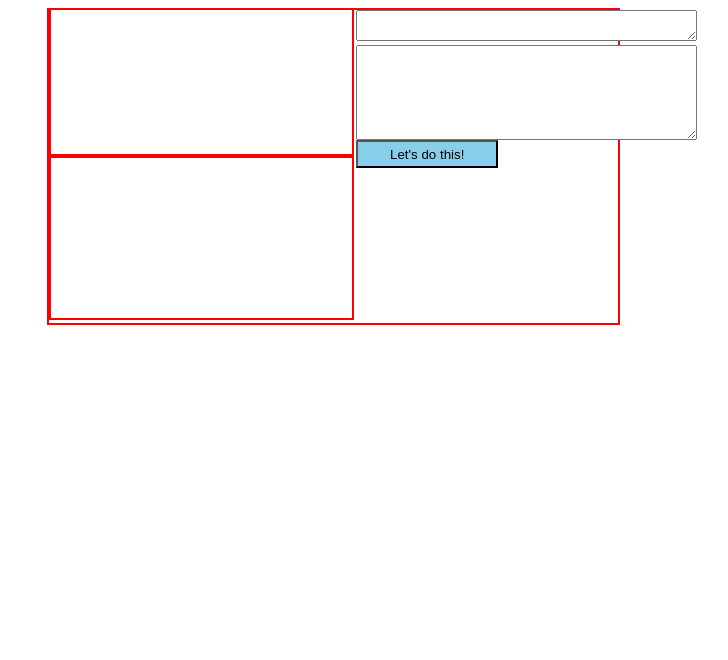
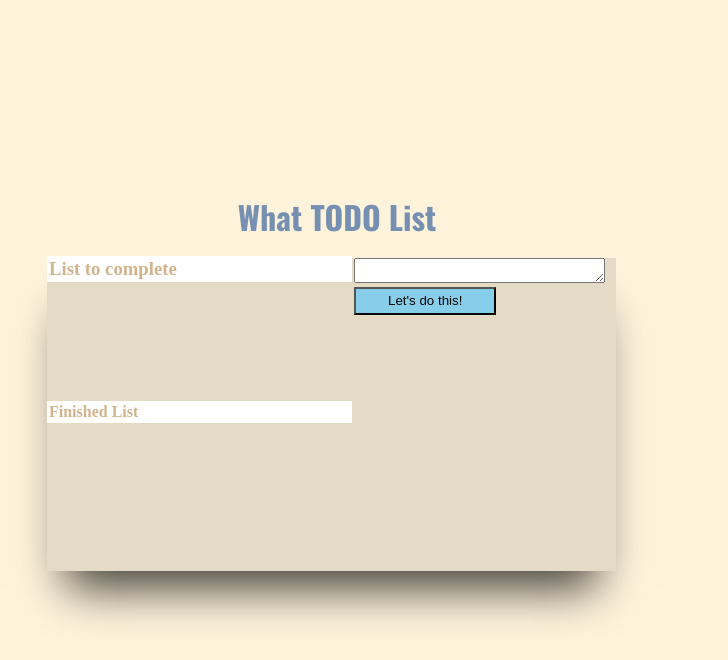
Before and after one commit to phillipdanielscott/Todolist, a website: page index.html in a window 1280 px wide. Shown: the whole page, without its empty margins (277-1005 px from the left). Drawn offline with nearby package versions, Linux system fonts and the light colour scheme; no server answers.

Commit message:
fixed and cleaned up some code

```diff
--- a/index.html
+++ b/index.html
@@ -2,20 +2,23 @@
 <html>
   <head>
     <link rel="stylesheet" href="styles.css" media="screen" title="no title" charset="utf-8">
+    <link href='https://fonts.googleapis.com/css?family=Oswald:700' rel='stylesheet' type='text/css'>
     <meta charset="utf-8">
     <title>TodoList</title>
   </head>
   <body>
+    <h1>What TODO List</h1>
     <div class="toDocontainer">
        <textarea type = "text" class = "activity" name="activity" rows="8" cols="40"></textarea>
-       <textarea text = "text" class = "discription" name="discription" rows="8" cols="40"></textarea>
+       <!-- <textarea text = "text" class = "discription" name="discription" rows="8" cols="40"></textarea> -->
        <button class = "inputButton" type="button" name="button">Let's do this!</button>
        <div class="List"></div>
+       <h3>List to complete</h3>
        <ul>
 
        </ul>
        <div class="finishedList"></div>
-
+       <h4> Finished List</h3>
       </div>
 
     </div>
--- a/main.js
+++ b/main.js
@@ -1,6 +1,5 @@
 
 $(document).ready(function() {
-  debugger
   phillipstodos.init();
 })
 
@@ -32,22 +31,22 @@ var phillipstodos = {
 
     $('.List').on('click', 'li', function(event){
       event.preventDefault();
-      console.log("ON THE DONE LIST!", this)
+      console.log("voodoo!", this)
       var toFinishedlist = $('a').val();
       $(".finishedList").append(this);
 
     })
 
 
-    $('.inputButton').on('click', function(event) {
-        event.preventDefault();
-        console.log("INDEED");
-        window.glob = $(this);
-        var todo = $('.discription').val();
-        $('.List').append("<li>" + todo + '<a href="">x</a></li>');
+    // $('.inputButton').on('click', function(event) {
+    //     event.preventDefault();
+    //     console.log("INDEED");
+    //     window.glob = $(this);
+    //     var todo = $('.discription').val();
+    //     $('.List').append("<li>" + todo + '<a href="">x</a></li>');
 
 
-    })
+    // })
 
     $('.List').on('click', 'li', function(event){
       event.preventDefault();
--- a/styles.css
+++ b/styles.css
@@ -1,3 +1,19 @@
+
+
+body{
+  background-color: #FFF3DC;
+}
+
+h1{
+  font-family: 'Oswald', sans-serif;
+  color: #7690B2;
+  text-align: center;
+  position: relative;
+  bottom: -172px;
+  left: -26px;
+}
+
+
 .discription {
   height: 89px;
   display: block;
@@ -5,17 +21,23 @@
 
 }
 .toDocontainer{
-  border: 2px solid red;
+  background-color: #E5DAC6;
+  /*border: 2px solid red;*/
     width: 45%;
     height: 313px;
     display: block;
     position: relative;
     margin-left: 25%;
+    top: 168px;
+    -webkit-box-shadow: 0px 36px 44px -19px rgba(0,0,0,0.75);
+    -moz-box-shadow: 0px 36px 44px -19px rgba(0,0,0,0.75);
+    box-shadow: 0px 36px 44px -19px rgba(0,0,0,0.75);
 
 }
 .activity{
-  height: 8%;
+  height: 6%;
   margin-left: 54%;
+  width: 43%;
 
 }
 .inputButton {
@@ -32,22 +54,23 @@
     height: 9%;
 }
 .List{
-  border: 2px solid red;
+  /*border: 2px solid red;*/
 float: left;
 position: relative;
-      bottom: 160px;
+bottom: 59px;
 height: 46%;
 width: 53%;
 text-align: left;
-
+overflow: scroll;
 }
 .finishedList {
-  border: 2px solid red;
+  /*border: 2px solid red;*/
   float: left;
   position: relative;
-      bottom: 160px;
+  bottom: 19%;
   height: 51%;
   width: 53%;
+  overflow: scroll;
 }
 
 a {
@@ -56,3 +79,19 @@ a {
     text-decoration: none;
     font-weight: bold;
 }
+h3{
+  position: absolute;
+  bottom: 270px;
+  width: 53%;
+  border: 2px solid white;
+  background-color: white;
+  color: tan;
+}
+h4 {
+  position: absolute;
+bottom: 127px;
+width: 53%;
+border: 2px solid white;
+background-color: white;
+color: tan;
+}
```
Also changed, not shown: template.js (+2 -6 lines). Lines whose indentation alone changed are shown as unchanged.
